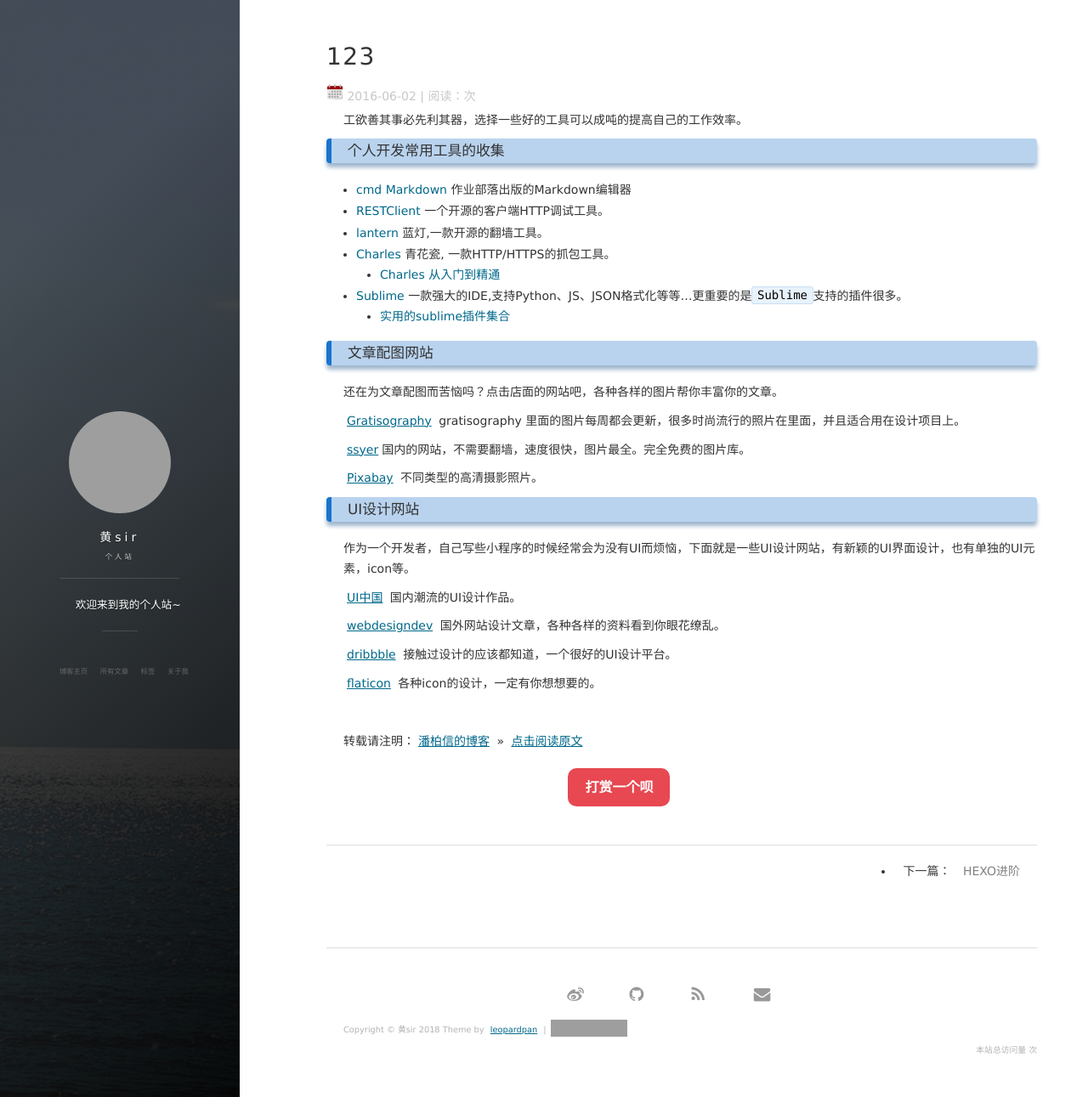
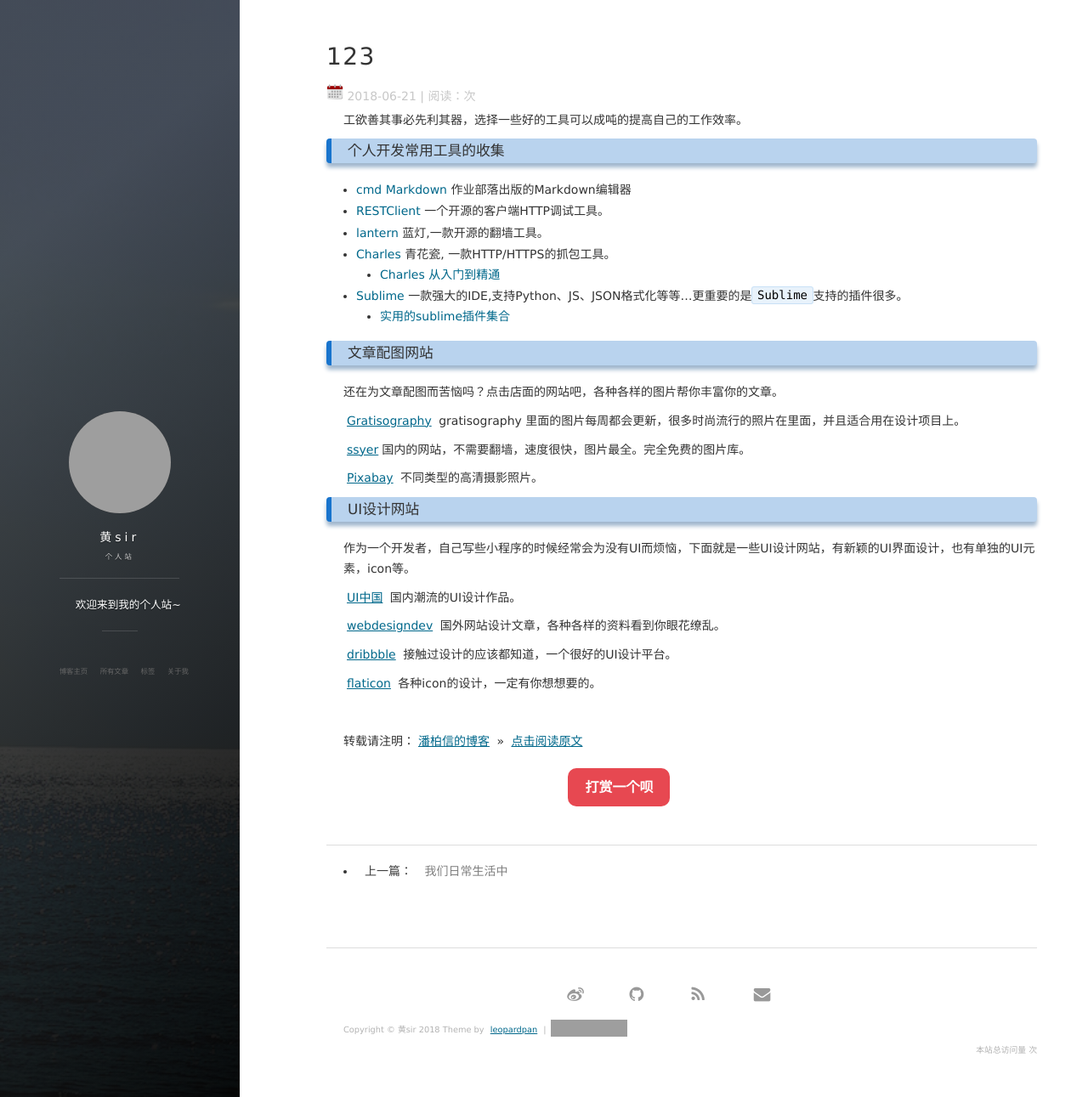
Before and after one commit to hzx0406/hzx0406.github.io, a Jekyll site: the page built from _posts/2016-06-02-Develop_Tool.md, in a window 1280 px wide and 1291 px high. Shown: the whole window at 85% size. Built offline with Jekyll 4.4.1, drawn with Linux system fonts in a browser that asks for light colours; nearby versions of some CDN libraries; comment, search, counter and statistics services are not loaded; grey boxes are pictures that could not be loaded.

Commit message:
Update 2016-06-02-Develop_Tool.md

```diff
--- a/_posts/2016-06-02-Develop_Tool.md
+++ b/_posts/2016-06-02-Develop_Tool.md
@@ -1,7 +1,7 @@
 ---
 layout: post
 title: 123
-date: 2016-06-02 11:15:06
+date: 2018.6.21
 tag: 工具
 ---
 
```
